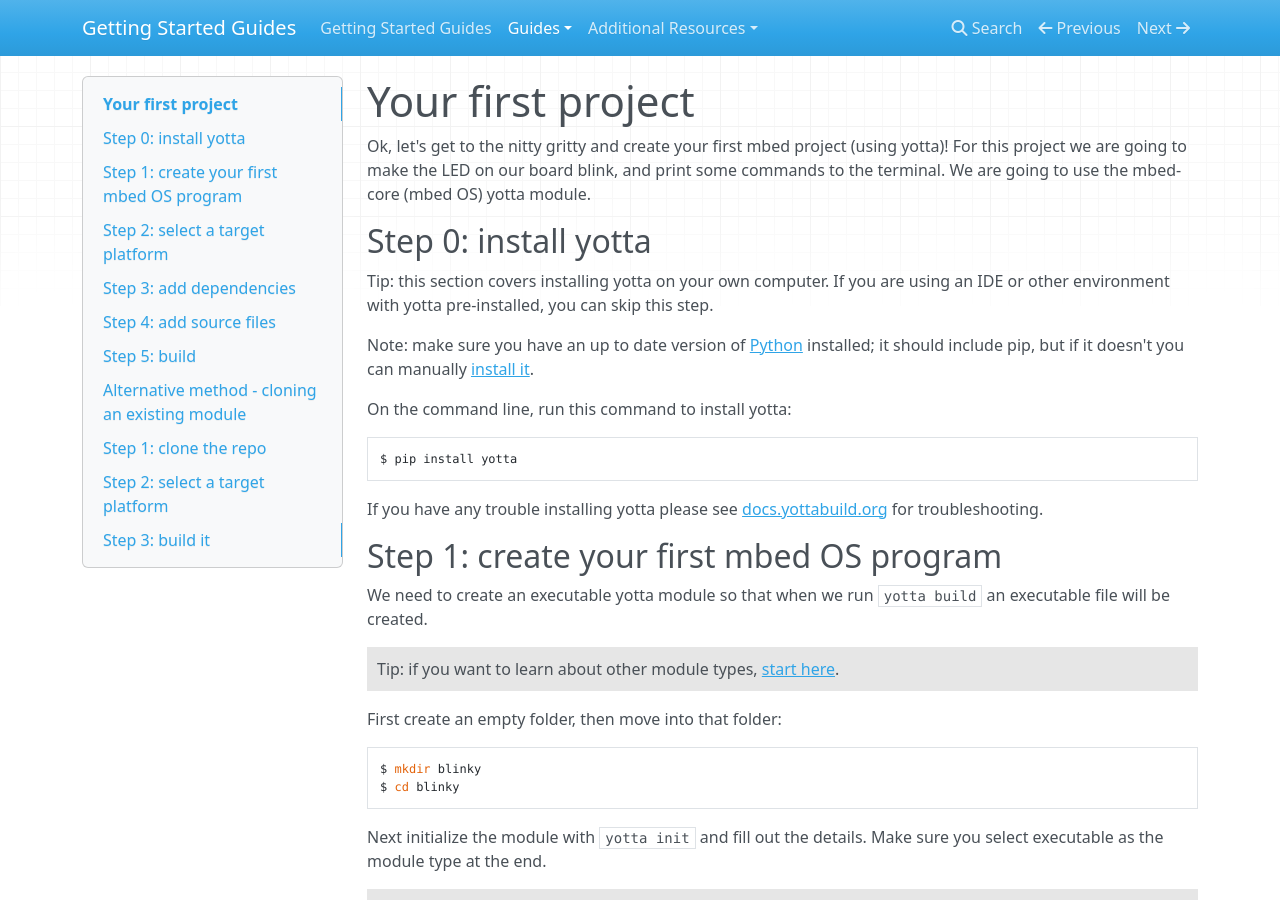
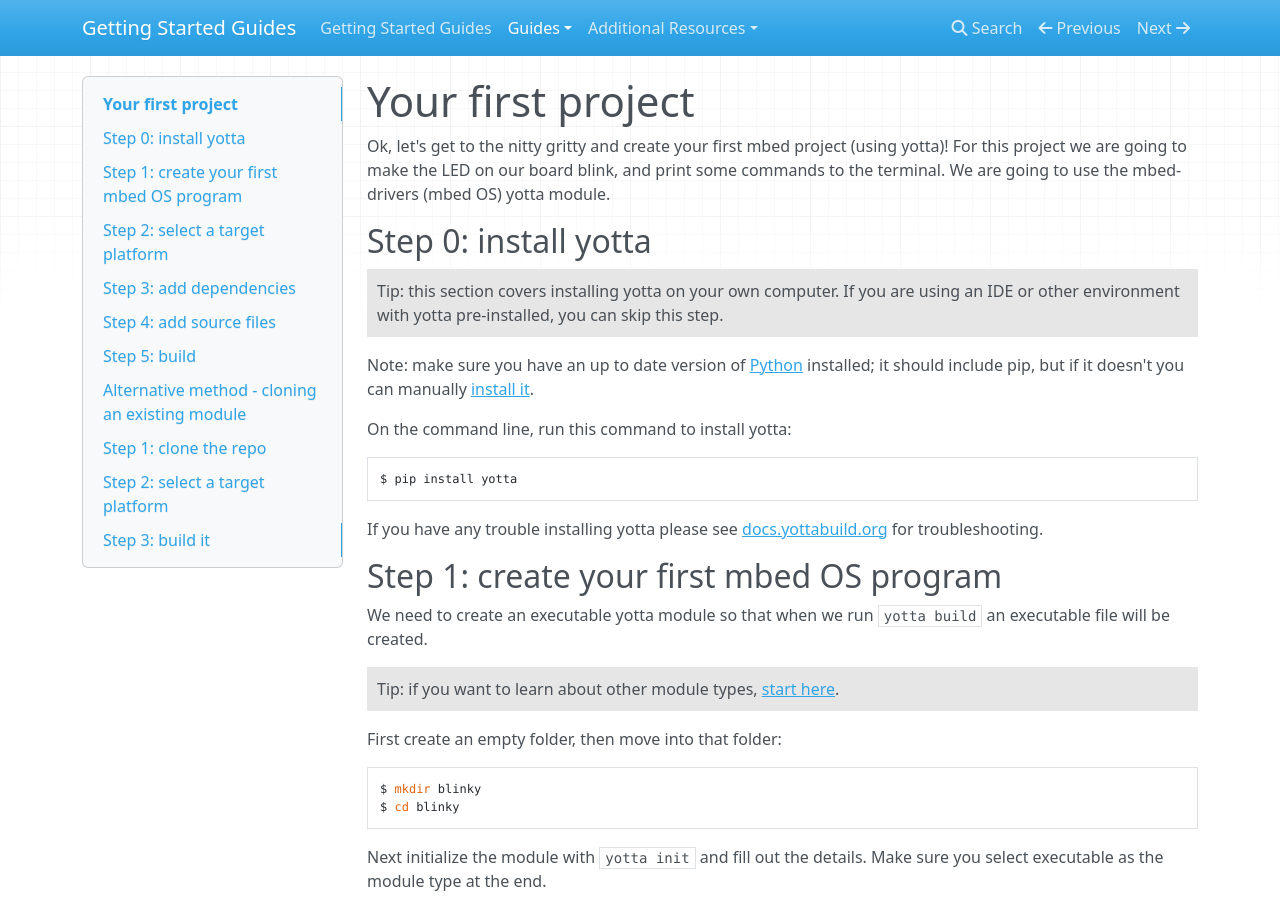
Before and after one commit to ARMmbed/GettingStartedmbedOS, an MkDocs documentation site: the page built from Docs/FirstProject.md, in a window 1280 px wide and 900 px high. Built offline with MkDocs 1.6.1, drawn with Linux system fonts in a browser that asks for light colours; nearby versions of some CDN libraries; old or Windows-style settings are respelled for this version of MkDocs; some of the changed text lies outside the part shown.

Commit message:
Name change

````diff
--- a/Docs/FirstProject.md
+++ b/Docs/FirstProject.md
@@ -1,11 +1,11 @@
 # Your first project
 
-Ok, let's get to the nitty gritty and create your first mbed project (using yotta)! For this project we are going to make the LED on our board blink, and print some commands to the terminal. We are going to use the mbed-core (mbed OS) yotta module.
+Ok, let's get to the nitty gritty and create your first mbed project (using yotta)! For this project we are going to make the LED on our board blink, and print some commands to the terminal. We are going to use the mbed-drivers (mbed OS) yotta module.
 
 ## Step 0: install yotta
 
 
-Tip: this section covers installing yotta on your own computer. If you are using an IDE or other environment with yotta pre-installed, you can skip this step.
+<span style="background-color:#E6E6E6;  border:1px solid #000;display:block; height:100%; padding:10px">Tip: this section covers installing yotta on your own computer. If you are using an IDE or other environment with yotta pre-installed, you can skip this step.</span>
 
 
 Note: make sure you have an up to date version of [Python](https://www.python.org/downloads/) installed; it should include pip, but if it doesn't you can manually [install it](https://pypi.python.org/pypi/pip).
@@ -92,10 +92,10 @@ frdm-k64f-gcc,*
 
 ## Step 3: add dependencies
 
-Now let's add the dependencies. In this project,  we'll have `mbed-core` (also known as mbed OS) as our dependency:
+Now let's add the dependencies. In this project,  we'll have `mbed-drivers` (also known as mbed OS) as our dependency:
 
 ```bash
-$ yotta install mbed-core
+$ yotta install mbed-drivers
 info: ... a bunch of messages about stuff being downloaded ...
 ```
 
````
